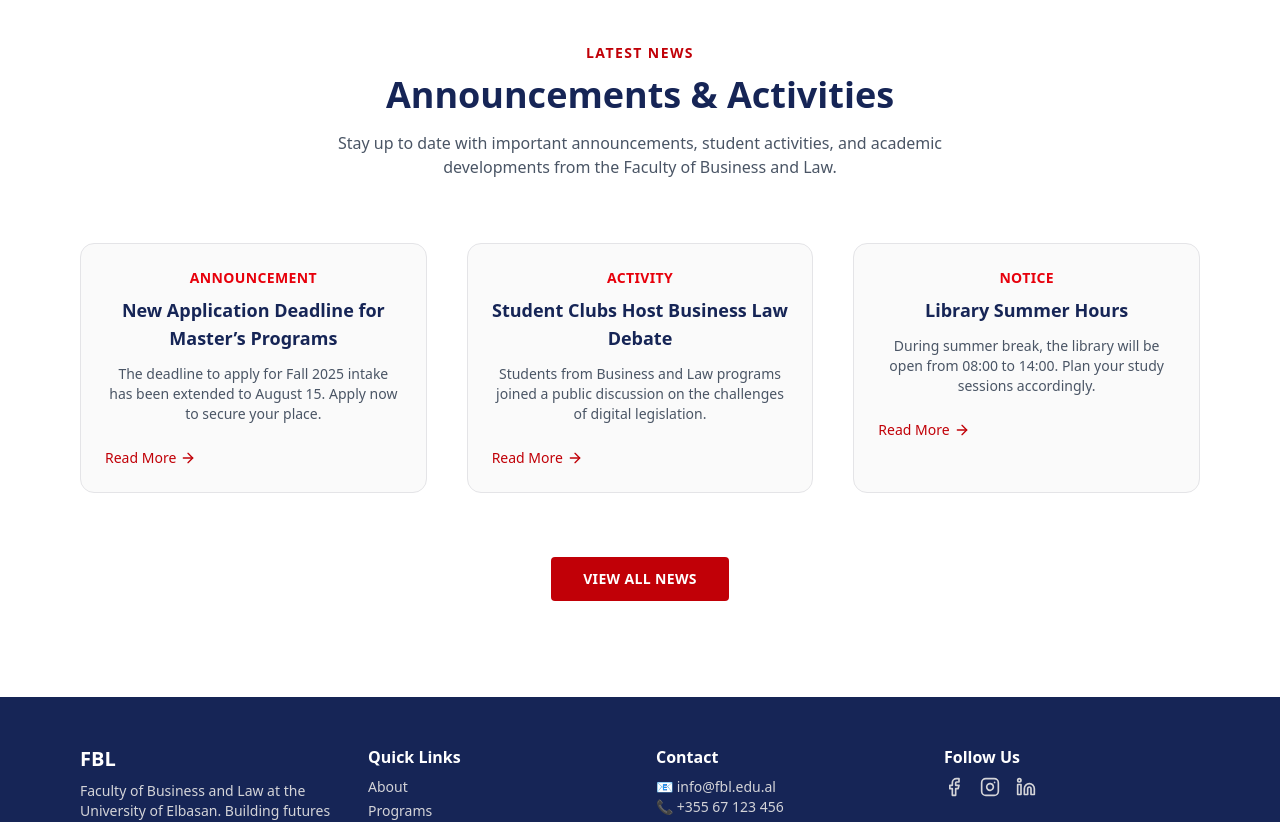
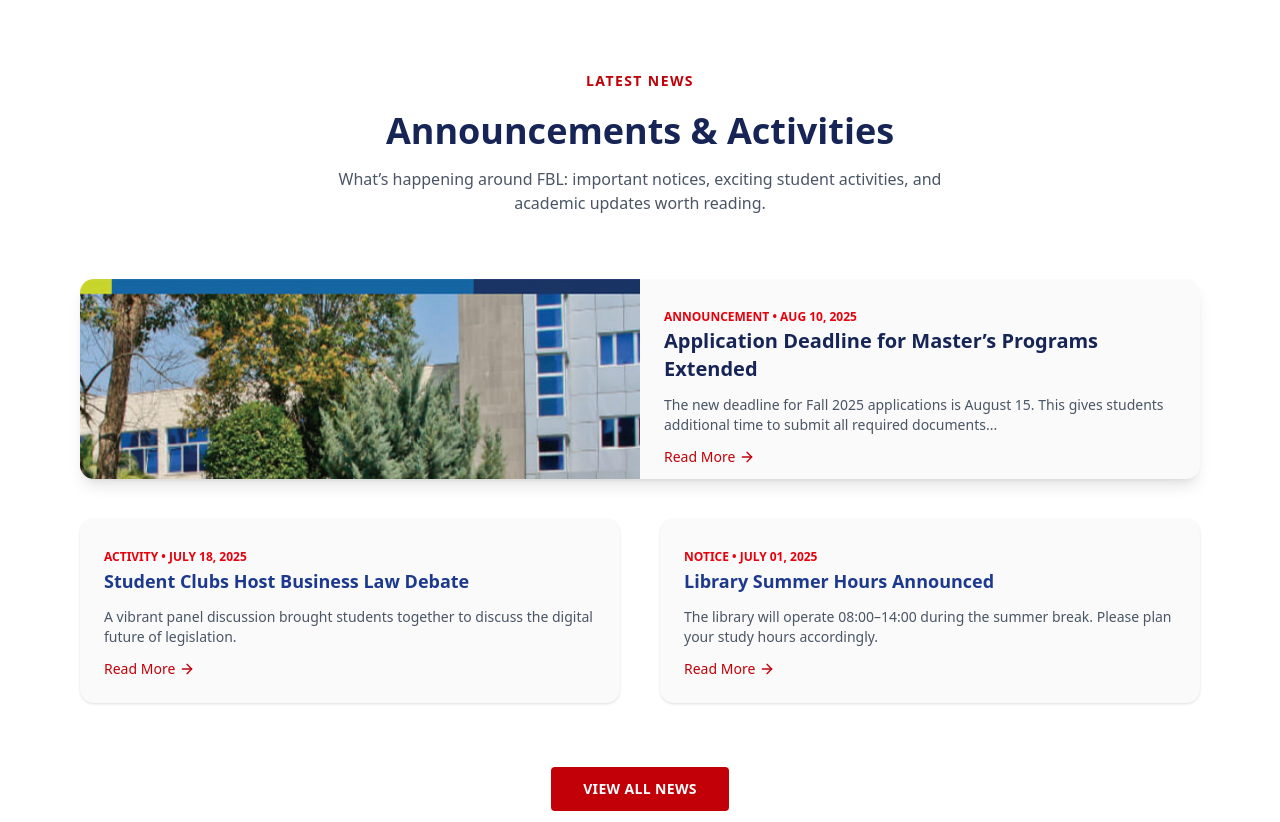
Before and after one commit to ecerri22/fbl-website, a Next.js app: page / in a window 1280 px wide. Shown: the part 3160-3982 px from the top of the page. Built offline with nearby package versions, Linux system fonts and the light colour scheme.

Commit message:
small fixes in design

```diff
--- a/src/app/page.tsx
+++ b/src/app/page.tsx
@@ -177,10 +177,9 @@ export default function Home() {
       </section>
 
       {/* WHY CHOOSE FBL */}
-      {/* WHY CHOOSE FBL – Enhanced */}
       <section className="bg-zinc-50 py-24 px-6 md:px-20">
         <div className="max-w-6xl mx-auto text-center">
-          <h6 className="text-sm font-semibold text-red-700 uppercase tracking-widest mb-2">Why Choose FBL</h6>
+          <h6 className="text-md font-semibold text-red-700 uppercase tracking-widest mb-5">Why Choose FBL</h6>
           <h2 className="text-4xl font-bold text-blue-950 mb-4">Empowering Your Future</h2>
           <p className="text-zinc-600 mb-12 max-w-2xl mx-auto text-base">
             Discover how the Faculty of Business and Law equips students with the tools, knowledge, and mindset to succeed - in Albania and beyond.
@@ -202,11 +201,10 @@ export default function Home() {
         </div>
       </section>
 
-
       {/* EVENTS  */}
       <section className="bg-blue-950 flex flex-col md:flex-row gap-12 px-30 py-25 items-center">
         <div className="max-w-5xl mx-auto text-center">
-          <h6 className="text-md font-semibold text-red-700 uppercase tracking-widest mb-2">Our Events</h6>
+          <h6 className="text-md font-semibold text-red-700 uppercase tracking-widest mb-5">Our Events</h6>
           <h2 className="text-3xl md:text-4xl font-bold text-white mb-4">Check Our Latest Events</h2>
           <p className="text-zinc-300 mb-12 max-w-2xl mx-auto">
             Explore our upcoming academic and community events hosted by the Faculty of Business and Law.
@@ -262,66 +260,75 @@ export default function Home() {
       {/* NEWS SECTION */}
       <section className="bg-white py-24 px-6 md:px-20 text-blue-950">
         <div className="max-w-6xl mx-auto text-center">
-          <h6 className="text-sm font-semibold text-red-700 uppercase tracking-widest mb-3">Latest News</h6>
+          <h6 className="text-sm font-semibold text-red-700 uppercase tracking-widest mb-5">Latest News</h6>
           <h2 className="text-4xl font-bold mb-4">Announcements & Activities</h2>
-          <p className="text-gray-600 mb-16 max-w-2xl mx-auto">
-            Stay up to date with important announcements, student activities, and academic developments from the Faculty of Business and Law.
+          <p className="text-gray-600 mb-16 max-w-2xl mx-auto text-base">
+            What’s happening around FBL: important notices, exciting student activities, and academic updates worth reading.
           </p>
+        </div>
 
-          <div className="grid grid-cols-1 md:grid-cols-3 gap-10">
-            {/* Card 1 */}
-            <div className="bg-zinc-50 hover:bg-white border border-zinc-200 rounded-xl p-6 transition hover:shadow-xl group">
-              <div className="mb-2 text-sm font-semibold text-red-600 uppercase tracking-wide">Announcement</div>
-              <h3 className="text-lg font-semibold group-hover:text-blue-900 transition mb-3">
-                New Application Deadline for Master’s Programs
+        {/* News Grid */}
+        <div className="max-w-6xl mx-auto grid grid-cols-1 md:grid-cols-2 gap-10">
+          {/* Featured Card */}
+          <div className="h-50 col-span-1 md:col-span-2 bg-zinc-50 rounded-xl shadow-lg overflow-hidden hover:shadow-xl transition group">
+            <div className="md:flex">
+              <div className="w-full md:w-1/2 h-64 md:h-auto overflow-hidden">
+                <img
+                  src="/images/fakulteti-ekonomik-uniel.jpg"
+                  alt="Featured News"
+                  className="w-full h-full object-cover object-center"
+                />
+              </div>
+              <div className="p-6 text-left space-y-3 flex-1">
+                <span className="text-xs text-red-600 font-semibold uppercase">Announcement • Aug 10, 2025</span>
+                <h3 className="text-xl font-semibold text-blue-950 group-hover:text-red-700 transition">
+                  Application Deadline for Master’s Programs Extended
                 </h3>
-              <p className="text-sm text-gray-600 mb-6">
-                The deadline to apply for Fall 2025 intake has been extended to August 15. Apply now to secure your place.
+                <p className="text-sm text-gray-600">
+                  The new deadline for Fall 2025 applications is August 15. This gives students additional time to submit all required documents...
                 </p>
-              <div className="text-sm text-red-700 font-medium hover:underline flex items-center gap-1 cursor-pointer">
+                <div className="text-sm text-red-700 font-medium flex items-center gap-1 hover:underline mt-2 cursor-pointer">
                   Read More <ArrowRight className="w-4 h-4" />
+                </div>
+              </div>
             </div>
           </div>
 
           {/* Card 2 */}
-            <div className="bg-zinc-50 hover:bg-white border border-zinc-200 rounded-xl p-6 transition hover:shadow-xl group">
-              <div className="mb-2 text-sm font-semibold text-red-600 uppercase tracking-wide">Activity</div>
-              <h3 className="text-lg font-semibold group-hover:text-blue-900 transition mb-3">
-                Student Clubs Host Business Law Debate
-              </h3>
-              <p className="text-sm text-gray-600 mb-6">
-                Students from Business and Law programs joined a public discussion on the challenges of digital legislation.
+          <div className="bg-zinc-50 rounded-xl shadow hover:shadow-lg transition p-6 space-y-3">
+            <span className="text-xs text-red-600 font-semibold uppercase">Activity • July 18, 2025</span>
+            <h4 className="text-lg font-semibold text-blue-900">Student Clubs Host Business Law Debate</h4>
+            <p className="text-sm text-gray-600">
+              A vibrant panel discussion brought students together to discuss the digital future of legislation.
             </p>
-              <div className="text-sm text-red-700 font-medium hover:underline flex items-center gap-1 cursor-pointer">
+            <div className="text-sm text-red-700 font-medium flex items-center gap-1 hover:underline mt-2 cursor-pointer">
               Read More <ArrowRight className="w-4 h-4" />
             </div>
           </div>
 
           {/* Card 3 */}
-            <div className="bg-zinc-50 hover:bg-white border border-zinc-200 rounded-xl p-6 transition hover:shadow-xl group">
-              <div className="mb-2 text-sm font-semibold text-red-600 uppercase tracking-wide">Notice</div>
-              <h3 className="text-lg font-semibold group-hover:text-blue-900 transition mb-3">
-                Library Summer Hours
-              </h3>
-              <p className="text-sm text-gray-600 mb-6">
-                During summer break, the library will be open from 08:00 to 14:00. Plan your study sessions accordingly.
+          <div className="bg-zinc-50 rounded-xl shadow hover:shadow-lg transition p-6 space-y-3">
+            <span className="text-xs text-red-600 font-semibold uppercase">Notice • July 01, 2025</span>
+            <h4 className="text-lg font-semibold text-blue-900">Library Summer Hours Announced</h4>
+            <p className="text-sm text-gray-600">
+              The library will operate 08:00–14:00 during the summer break. Please plan your study hours accordingly.
             </p>
-              <div className="text-sm text-red-700 font-medium hover:underline flex items-center gap-1 cursor-pointer">
+            <div className="text-sm text-red-700 font-medium flex items-center gap-1 hover:underline mt-2 cursor-pointer">
               Read More <ArrowRight className="w-4 h-4" />
             </div>
           </div>
         </div>
 
-          {/* View All Button */}
-          <div className="mt-16">
+        {/* CTA */}
+        <div className="mt-16 text-center">
           <Link href="/news" passHref>
             <button className="bg-red-700 hover:bg-red-800 transition text-white font-semibold text-sm uppercase px-8 py-3 tracking-wide rounded">
               View All News
             </button>
           </Link>
         </div>
-        </div>
       </section>
+
 
 
     </main>
```
Lines whose indentation alone changed are shown as unchanged.
